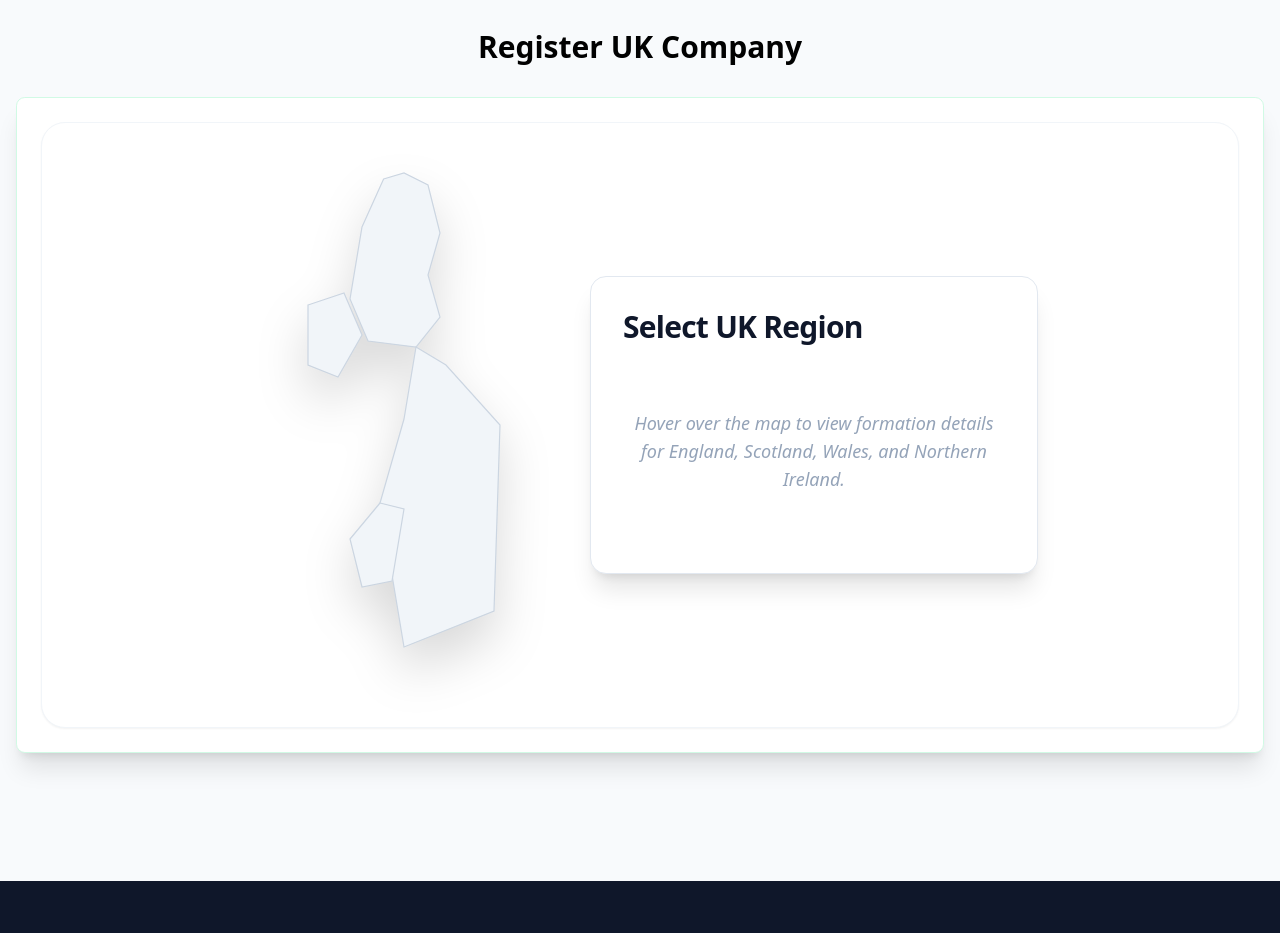
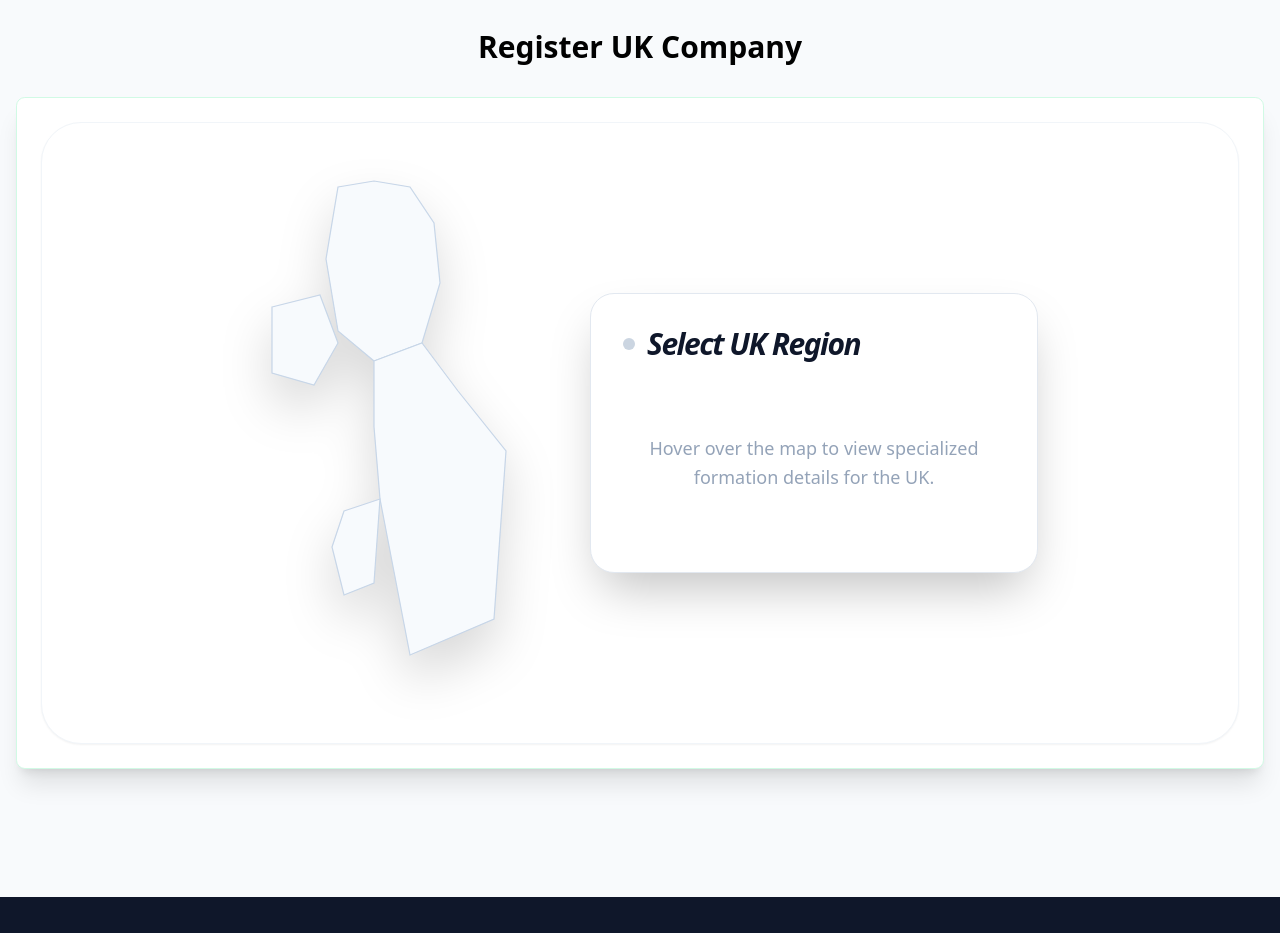
Before and after one commit to rawal7860/ecomifyUSA, a Next.js app: page / in a window 1280 px wide. Shown: the part 880-1813 px from the top of the page. Built offline with nearby package versions, Linux system fonts and the light colour scheme.

Commit message:
Edit /src/components/UKMap.tsx

```diff
--- a/src/components/UKMap.tsx
+++ b/src/components/UKMap.tsx
@@ -1,47 +1,47 @@
 import React, { useState } from 'react';
-import { Button } from "@/components/ui/button";
+import { Button } from "@/components/ui/button"; // Fixes ReferenceError
 
 export const UKMap = () => {
     const [hovered, setHovered] = useState < string | null > (null);
     const FORM_URL = "https://docs.google.com/forms/d/e/1FAIpQLSf2LOGK6eY5rxr-RVUwC1vvCPNTFr1HmnbbKCYSa1nfL9m4AA/viewform";
 
-    // HIGH-DEFINITION GEOGRAPHIC PATHS
+    // HIGH-FIDELITY GEOGRAPHIC COORDINATES
     const regions = [
         {
             id: 'Scotland',
-            d: "M118,20 L135,15 L155,25 L165,65 L155,100 L165,135 L145,160 L105,155 L90,120 L100,60 Z",
+            d: "M80,20 L110,15 L140,20 L160,50 L165,100 L150,150 L110,165 L80,140 L70,80 Z",
             color: "#005EB8"
         },
         {
             id: 'England',
-            d: "M145,160 L170,175 L215,225 L210,380 L135,410 L115,290 L135,220 Z",
+            d: "M110,165 L150,150 L180,190 L220,240 L210,380 L140,410 L115,280 L110,220 Z",
             color: "#CE1126"
         },
         {
             id: 'Wales',
-            d: "M115,290 L135,295 L125,355 L100,360 L90,320 Z",
+            d: "M85,290 L115,280 L110,350 L85,360 L75,320 Z",
             color: "#00AD36"
         },
         {
             id: 'N. Ireland',
-            d: "M55,125 L85,115 L100,150 L80,185 L55,175 Z",
+            d: "M25,120 L65,110 L80,150 L60,185 L25,175 Z",
             color: "#f59e0b"
         }
     ];
 
     return (
-        <div className="flex flex-col md:flex-row gap-12 items-center justify-center p-8 bg-white rounded-3xl shadow-sm border border-slate-100">
+        <div className="flex flex-col md:flex-row gap-12 items-center justify-center p-10 bg-white rounded-[2.5rem] shadow-sm border border-slate-100">
             <div className="relative">
-                {/* VIEWBOX ADJUSTED FOR REAL PROPORTIONS */}
-                <svg viewBox="0 0 250 450" className="w-full max-w-[300px] drop-shadow-2xl">
+                {/* Adjusted viewBox for a vertical UK layout */}
+                <svg viewBox="0 0 250 450" className="w-full max-w-[320px] drop-shadow-2xl filter saturate-150">
                     {regions.map((reg) => (
                         <path
                             key={reg.id}
                             d={reg.d}
-                            fill={hovered === reg.id ? reg.color : "#f1f5f9"}
+                            fill={hovered === reg.id ? reg.color : "#f8fafc"}
                             stroke={hovered === reg.id ? "#fff" : "#cbd5e1"}
-                            strokeWidth={hovered === reg.id ? "2.5" : "1"}
-                            className="transition-all duration-300 cursor-pointer"
+                            strokeWidth={hovered === reg.id ? "3" : "1"}
+                            className="transition-all duration-500 cursor-pointer"
                             onMouseEnter={() => setHovered(reg.id)}
                             onMouseLeave={() => setHovered(null)}
                         />
@@ -49,31 +49,36 @@ export const UKMap = () => {
                 </svg>
             </div>
 
-            <div className="w-full max-w-md p-8 bg-white border border-slate-200 rounded-2xl shadow-xl">
-                <h4 className="text-3xl font-black text-slate-900 mb-4 tracking-tight">
-                    {hovered || "Select UK Region"}
-                </h4>
+            <div className="w-full max-w-md p-8 bg-white border border-slate-200 rounded-3xl shadow-2xl">
+                <div className="flex items-center gap-3 mb-6">
+                    <div className={`w-3 h-3 rounded-full ${hovered ? 'bg-blue-600 animate-pulse' : 'bg-slate-300'}`} />
+                    <h4 className="text-3xl font-black text-slate-900 tracking-tighter italic">
+                        {hovered || "Select UK Region"}
+                    </h4>
+                </div>
 
                 {hovered ? (
-                    <div className="space-y-6">
-                        <div className="space-y-3 py-4 border-y border-slate-100">
-                            <div className="flex justify-between">
-                                <span className="text-slate-500 font-medium text-lg">Formation Fee</span>
-                                <span className="text-blue-700 font-bold text-2xl">£100</span>
+                    <div className="space-y-6 animate-in fade-in slide-in-from-bottom-3">
+                        <div className="py-4 border-y border-slate-100">
+                            <div className="flex justify-between items-center mb-2">
+                                <span className="text-slate-500 font-bold uppercase text-xs tracking-widest">Formation Fee</span>
+                                <span className="text-blue-700 font-black text-2xl">£100</span>
                             </div>
-                            <p className="text-slate-600">
-                                Official registration for <strong>{hovered}</strong> through Companies House and HMRC.
+                            <p className="text-slate-600 text-sm leading-relaxed">
+                                Expert registration for <strong>{hovered}</strong> via Companies House. Includes HMRC setup and Articles of Association.
                             </p>
                         </div>
                         <a href={FORM_URL} target="_blank" rel="noreferrer" className="block">
-                            <Button className="w-full h-14 text-lg font-bold bg-blue-600 hover:bg-blue-700 shadow-lg transition-transform active:scale-95">
+                            <Button className="w-full h-14 text-lg font-bold bg-blue-600 hover:bg-blue-700 shadow-xl shadow-blue-100 transition-transform active:scale-95">
                                 Register in {hovered}
                             </Button>
                         </a>
                     </div>
                 ) : (
-                    <div className="py-12 text-center text-slate-400">
-                        <p className="text-lg italic">Hover over the map to view formation details for England, Scotland, Wales, and Northern Ireland.</p>
+                    <div className="py-12 text-center">
+                        <p className="text-slate-400 text-lg font-medium leading-relaxed">
+                            Hover over the map to view specialized formation details for the UK.
+                        </p>
                     </div>
                 )}
             </div>
```
